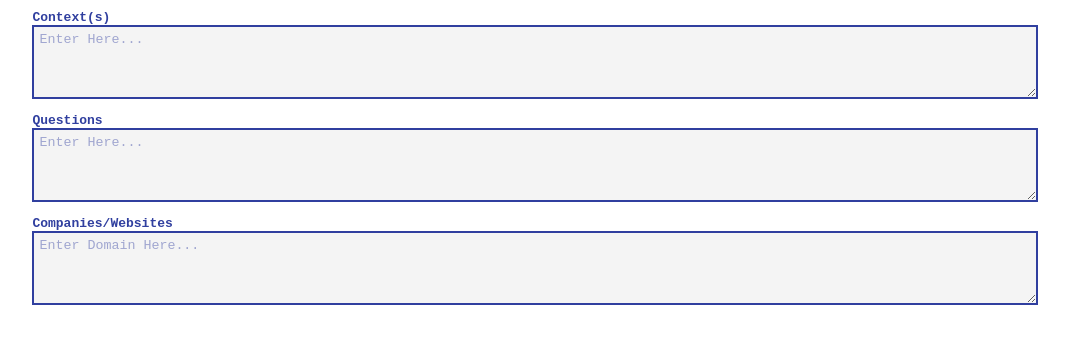
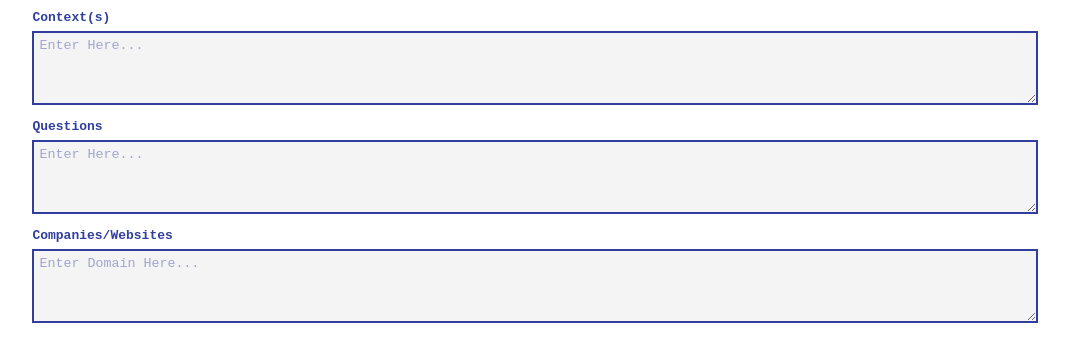
Before and after one commit to yassineDevox/react-essentials, a React (Create React App) app: page / in a window 1280 px wide. Shown: the top 362 px of the page, without its empty margins (112-1181 px from the left). Built offline with nearby package versions, Linux system fonts and the light colour scheme.

Commit message:
fix design issues -input component

```diff
--- a/src/input/index.js
+++ b/src/input/index.js
@@ -1,20 +1,14 @@
 import React from 'react'
-
+import inputStyle from "./input.module.css"
 export const Input = ({ placeholder, label }) => {
   return (
-    <div style={{ margin: 10, color: '#303f9f', fontFamily: 'monospace' }}>
+    <div className={inputStyle.container}>
       <label style={{ fontWeight: 'bold' }}>{label}</label>
       <br />
       <textarea
         placeholder={placeholder}
         type='text'
-        style={{
-          padding: 5,
-          border: '2px solid #303f9f',
-          width: '100%',
-          backgroundColor: '#80808017',
-          height: '60px'
-        }}
+        className={inputStyle.inpt}
       />
     </div>
   )
--- /dev/null
+++ b/src/input/input.module.css
@@ -0,0 +1,9 @@
+.container{ margin: 10px; color: #303f9f; font-family: monospace }
+.inpt{
+    padding: 5px;
+    border: 2px solid #303f9f;
+    width: 100%;
+    background-color: #80808017;
+    height: 60px;
+    margin-top: 6px;
+  }
```
Also changed, not shown: 1 other file (tests, documents, lock files or other folders).
